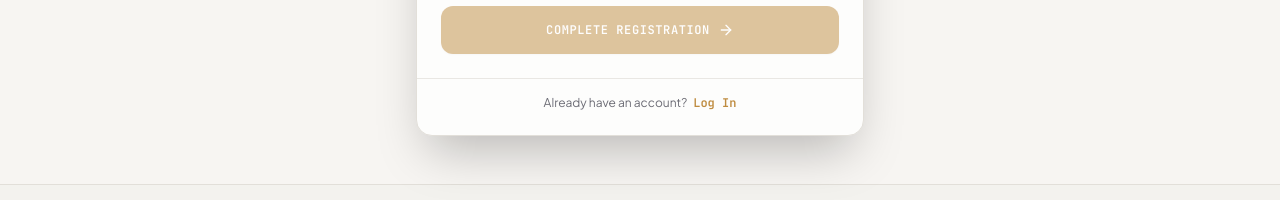
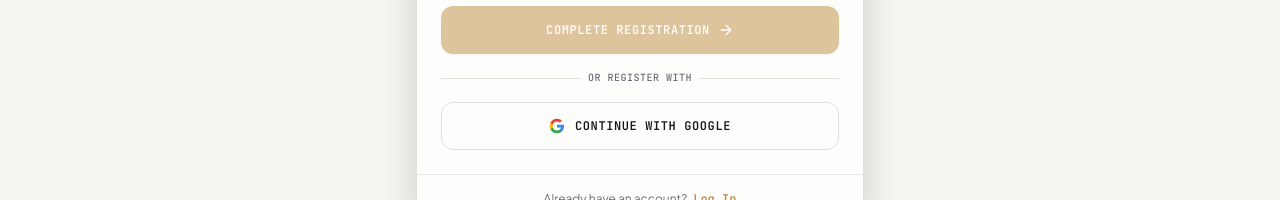
Before and after one commit to fahad1420/B14-A8-StudioSpace-Client, a Next.js app: page /register in a window 1280 px wide. Shown: the part 735-935 px from the top of the page. Built offline with nearby package versions, Linux system fonts and the light colour scheme; no server answers.

Commit message:
feat(auth): enable Google OAuth registration on register page

```diff
--- a/src/app/register/page.tsx
+++ b/src/app/register/page.tsx
@@ -10,6 +10,7 @@ import { Input } from "@/components/ui/input";
 import { Card, CardHeader, CardTitle, CardDescription, CardContent, CardFooter } from "@/components/ui/card";
 import { toast } from "sonner";
 import { Mail, Lock, User, Image as ImageIcon, ArrowRight, Check, X } from "lucide-react";
+import { API_BASE_URL } from "@/lib/api";
 
 export default function RegisterPage() {
   const router = useRouter();
@@ -57,6 +58,39 @@ export default function RegisterPage() {
       const msg = err.message || "An unexpected error occurred during account creation.";
       setGeneralError(msg);
       toast.error(msg);
+    } finally {
+      setIsSubmitting(false);
+    }
+  };
+
+  const handleGoogleLogin = async () => {
+    try {
+      setIsSubmitting(true);
+      toast.info("Connecting to Google OAuth authentication...");
+
+      const callbackURL = `${window.location.origin}/dashboard`;
+      const response = await fetch(`${API_BASE_URL}/api/auth/sign-in/social`, {
+        method: "POST",
+        headers: { "Content-Type": "application/json" },
+        body: JSON.stringify({
+          provider: "google",
+          callbackURL,
+        }),
+        credentials: "include",
+      });
+
+      const data = await response.json().catch(() => null);
+
+      if (data && data.url) {
+        window.location.href = data.url;
+        return;
+      }
+
+      toast.error(
+        data?.message || "Google OAuth credentials are not configured on the server."
+      );
+    } catch (err: any) {
+      toast.error(err.message || "Failed to initialize Google OAuth registration.");
     } finally {
       setIsSubmitting(false);
     }
@@ -208,6 +242,46 @@ export default function RegisterPage() {
                 <ArrowRight className="w-4 h-4 ml-2" />
               </Button>
             </form>
+
+            <div className="relative my-4">
+              <div className="absolute inset-0 flex items-center">
+                <span className="w-full border-t border-border" />
+              </div>
+              <div className="relative flex justify-center text-xs uppercase font-mono">
+                <span className="bg-card px-2 text-muted-foreground font-medium text-[10px] tracking-wider">
+                  Or register with
+                </span>
+              </div>
+            </div>
+
+            {/* Google Social Registration Button */}
+            <Button
+              type="button"
+              variant="outline"
+              size="lg"
+              onClick={handleGoogleLogin}
+              className="w-full flex items-center justify-center gap-2.5 rounded-xl border-border hover:bg-surface-secondary text-foreground text-xs uppercase tracking-wider font-mono font-semibold"
+            >
+              <svg className="w-4 h-4" viewBox="0 0 24 24">
+                <path
+                  fill="#4285F4"
+                  d="M22.56 12.25c0-.78-.07-1.53-.2-2.25H12v4.26h5.92c-.26 1.37-1.04 2.53-2.21 3.31v2.77h3.57c2.08-1.92 3.28-4.74 3.28-8.09z"
+                />
+                <path
+                  fill="#34A853"
+                  d="M12 23c2.97 0 5.46-.98 7.28-2.66l-3.57-2.77c-.98.66-2.23 1.06-3.71 1.06-2.86 0-5.29-1.93-6.16-4.53H2.18v2.84C3.99 20.53 7.7 23 12 23z"
+                />
+                <path
+                  fill="#FBBC05"
+                  d="M5.84 14.09c-.22-.66-.35-1.36-.35-2.09s.13-1.43.35-2.09V7.06H2.18C1.43 8.55 1 10.22 1 12s.43 3.45 1.18 4.94l2.85-2.22.81-.63z"
+                />
+                <path
+                  fill="#EA4335"
+                  d="M12 5.38c1.62 0 3.06.56 4.21 1.64l3.15-3.15C17.45 2.09 14.97 1 12 1 7.7 1 3.99 3.47 2.18 7.06l3.66 2.84c.87-2.6 3.3-4.52 6.16-4.52z"
+                />
+              </svg>
+              <span>Continue with Google</span>
+            </Button>
           </CardContent>
 
           <CardFooter className="justify-center border-t border-border/70 pt-4 text-xs text-muted-foreground font-sans">
```
